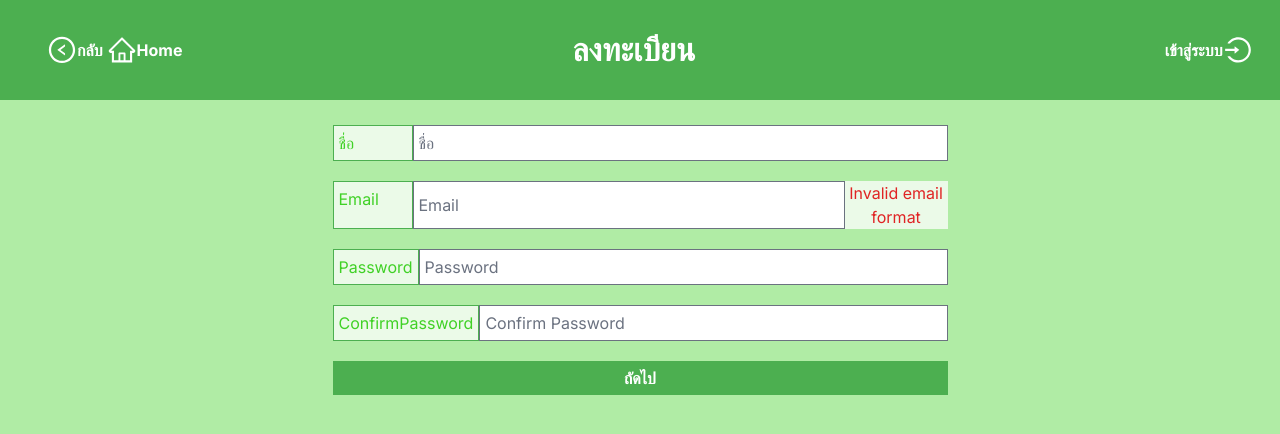
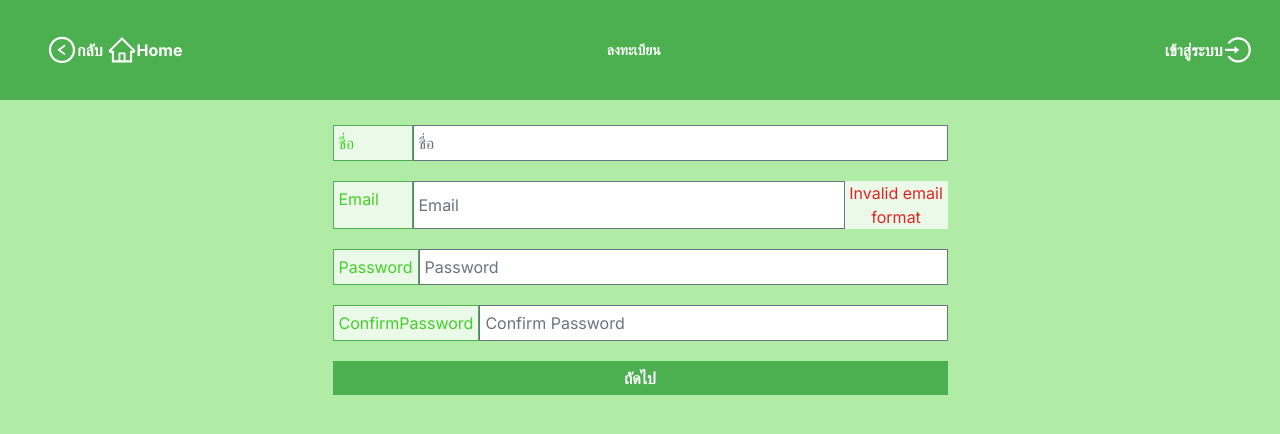
Before and after one commit to wasanmsn/child-report, a Next.js app: page /register in a window 1280 px wide. Shown: the top 434 px of the page. Built offline with nearby package versions, Linux system fonts and the light colour scheme.

Commit message:
fix:title overlap to bottom

```diff
--- a/src/app/nav-bar.js
+++ b/src/app/nav-bar.js
@@ -22,10 +22,14 @@
   const auth = useSelector((state) => state.authSlice);
   const page = navLinks.find((links) => pathName.match(links.pathRegex));
   const title = (
-    <p>
-      {page.name} {page.detail ? query.get(page.detail) : ""}
-    </p>
+<div className="flex items-center justify-center">
+  <p className="text-sm text-center">
+    {page.name} {page.detail ? query.get(page.detail) : ""}
+  </p>
+</div>
+
   );
+
   const dispatch = useDispatch();
   useEffect(() =>{
     if(page.name !== 'ลงทะเบียน'){
```
